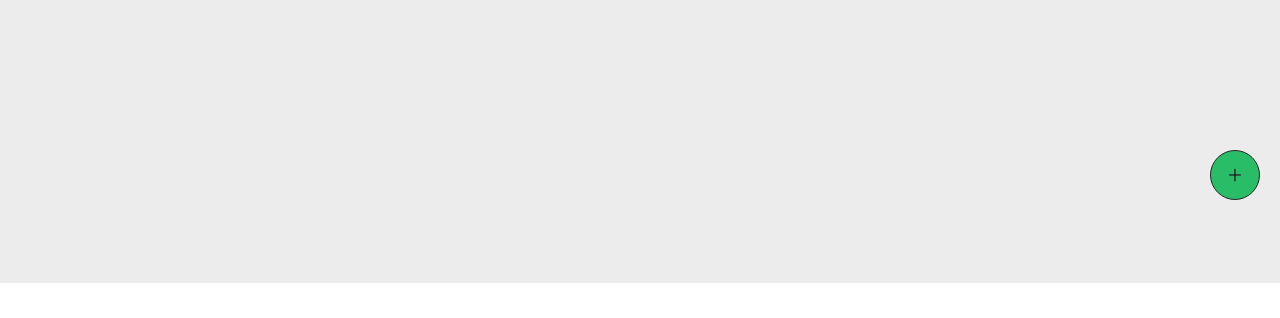
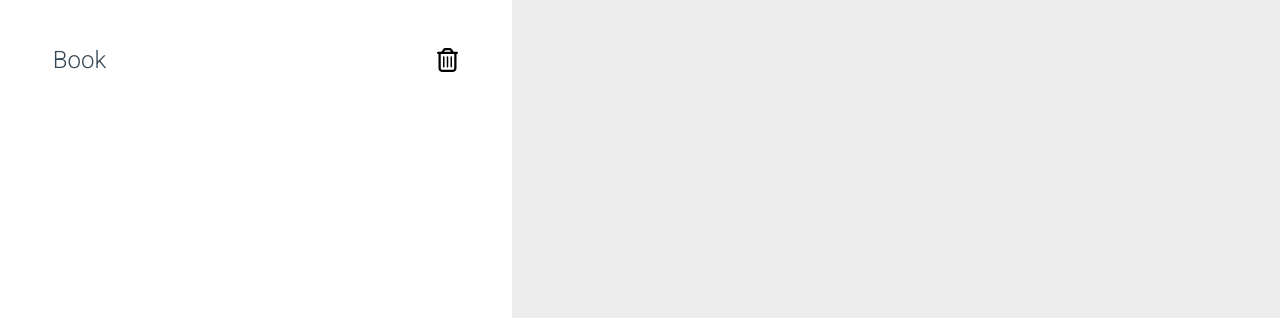
Before and after one commit to jaqubowsky/todo-list, a website built with webpack: page src/template.html in a window 1280 px wide. Shown: the part 580-898 px from the top of the page. Before the commit the page ends 863 px from the top, so only its background shows below. Built offline with nearby package versions, Linux system fonts and the light colour scheme; what uuid4 would draw is missing.

Commit message:
Improve user experience by hover effects and responsiveness

```diff
--- a/src/style.css
+++ b/src/style.css
@@ -1,26 +1,76 @@
 @import url("https://fonts.googleapis.com/css2?family=Roboto:wght@300&display=swap");
 
+/*
+  1. Use a more-intuitive box-sizing model.
+*/
 *,
-*::after,
-*::before {
+*::before,
+*::after {
+  box-sizing: border-box;
   margin: 0;
-  padding: 0;
-  box-sizing: border-box;
+}
+
+/*
+  3. Allow percentage-based heights in the application
+*/
+html,
+body {
+  height: 100%;
+}
+/*
+  Typographic tweaks!
+  4. Add accessible line-height
+  5. Improve text rendering
+*/
+body {
+  line-height: 1.5;
+  -webkit-font-smoothing: antialiased;
+}
+/*
+  6. Improve media defaults
+*/
+img,
+picture,
+video,
+canvas,
+svg {
+  display: block;
+  max-width: 100%;
+}
+/*
+  7. Remove built-in form typography styles
+*/
+input,
+button,
+textarea,
+select {
+  font: inherit;
+}
+/*
+  8. Avoid text overflows
+*/
+p,
+h1,
+h2,
+h3,
+h4,
+h5,
+h6 {
+  overflow-wrap: break-word;
 }
 
 body {
   text-align: left;
   font-family: "Roboto", sans-serif;
   color: #374958;
-  position: relative;
 }
 
 /* MAIN LAYOUT */
 
 .container {
-  font-size: 1.3rem;
-  min-height: 100vh;
+  font-size: 1.2rem;
   height: 100%;
+  position: relative;
 }
 
 .title {
@@ -49,18 +99,19 @@ i {
 .main {
   display: grid;
   grid-template-rows: 1fr 1fr;
+  height: 100%;
+  width: 100%;
 }
 
 .main-left,
 .main-right {
-  padding: 0.3em 1em;
+  padding: 0 1em;
   height: 100%;
+  width: 100%;
 }
 
 .main-right {
   background-color: #ececec;
-  min-height: 100%;
-  height: 100%;
 }
 
 .main-section-container,
@@ -73,6 +124,11 @@ i {
 }
 
 /* NAV BAR */
+
+.nav-bar {
+  display: grid;
+  padding-left: 0.4em;
+}
 
 .projects-title,
 .main-title,
@@ -97,9 +153,9 @@ i {
   list-style-type: none;
 }
 
-.tab .delete-project-btn,
-.delete-todo-btn {
-  float: right;
+.tab:hover,
+.modal-tab:hover {
+  background-color: #2abd6770;
 }
 
 /* TODO ITEMS */
@@ -167,23 +223,37 @@ i {
   border-radius: 7px;
 }
 
+.project-tab {
+  display: inline-flex;
+  justify-content: space-between;
+}
+
 /* BUTTONS */
 .btn {
   cursor: pointer;
-  background-color: #2abd67 !important;
+  background-color: #2abd67;
+  box-shadow: 0px 11px 14px -7px #3e7327;
+  text-shadow: 0px 1px 0px #5b8a3c;
   font-size: 1.5rem;
-  color: #252525;
-  font-family: inherit !important;
+  color: whitesmoke;
 }
 
 .add-btn {
   position: fixed;
   right: 20px;
   bottom: 20px;
-  border: 0.5px solid #252525;
+  border: none;
   border-radius: 50%;
   width: 50px;
   height: 50px;
+}
+
+.btn:hover {
+  background-color: #2abd67cb;
+}
+
+.btn:active {
+  background-color: #2abd67b6;
 }
 
 .add-project-btn,
@@ -194,11 +264,18 @@ i {
   padding: 0.2em 0.5em;
 }
 
+.fa-regular:hover {
+  color: green;
+}
+
+.fa-square-check {
+  color: green;
+}
+
 .todo-btn,
 .exit-btn {
   background-color: transparent;
   border: none;
-  font-size: inherit;
   text-align: center;
   cursor: pointer;
 }
@@ -220,7 +297,7 @@ i {
   display: flex;
   justify-content: center;
   align-items: center;
-  position: absolute;
+  position: fixed;
   min-height: 100vh;
   height: 100%;
   top: 0;
@@ -234,6 +311,7 @@ i {
   position: absolute;
   z-index: 9999;
   background-color: whitesmoke;
+  max-width: 500px;
   width: 90%;
   padding: 1em;
   font-size: 1.2rem;
@@ -249,11 +327,32 @@ input,
 select {
   outline-color: #2abd67;
   padding: 0.7em;
-  font-size: inherit;
-  font-family: inherit;
   margin-bottom: 0.7em;
 }
 
 .hidden {
   display: none;
 }
+
+/* MEDIA QUERIES */
+
+@media (min-width: 750px) {
+  .main {
+    grid-template-columns: 4fr 6fr;
+    grid-template-rows: auto;
+  }
+
+  .container {
+    font-size: 1.5rem;
+  }
+
+  .add-btn {
+    font-size: 2rem;
+    display: block;
+    position: static;
+    width: 125px;
+    border: none;
+    border-radius: 7px;
+    margin: 10px auto 0 auto;
+  }
+}
--- a/src/template.html
+++ b/src/template.html
@@ -12,7 +12,6 @@
   </head>
   <body>
     <div class="container">
-      <div class="wrapper">
       <div class="header">
         <h1 class="header-title title">
           // TO-DO <i class="fa-regular fa-clipboard"></i>
@@ -42,7 +41,6 @@
         </div>
       </div>
       <div class="footer"></div>
-      </div>
     </div>
     <div class="todo-modal hidden" id="todoModal">
       <div class="modal-inner">
```
Lines whose indentation alone changed are shown as unchanged.
